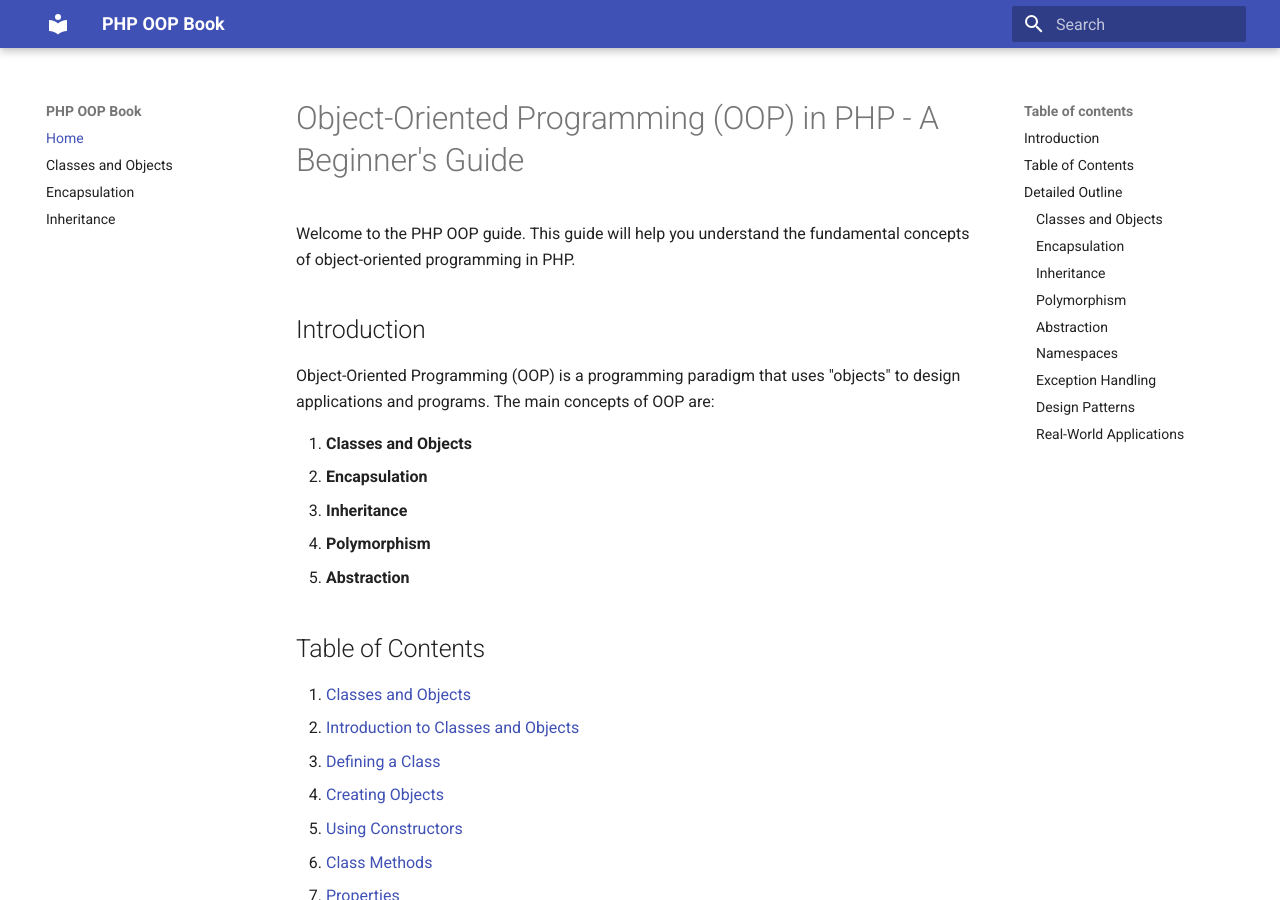
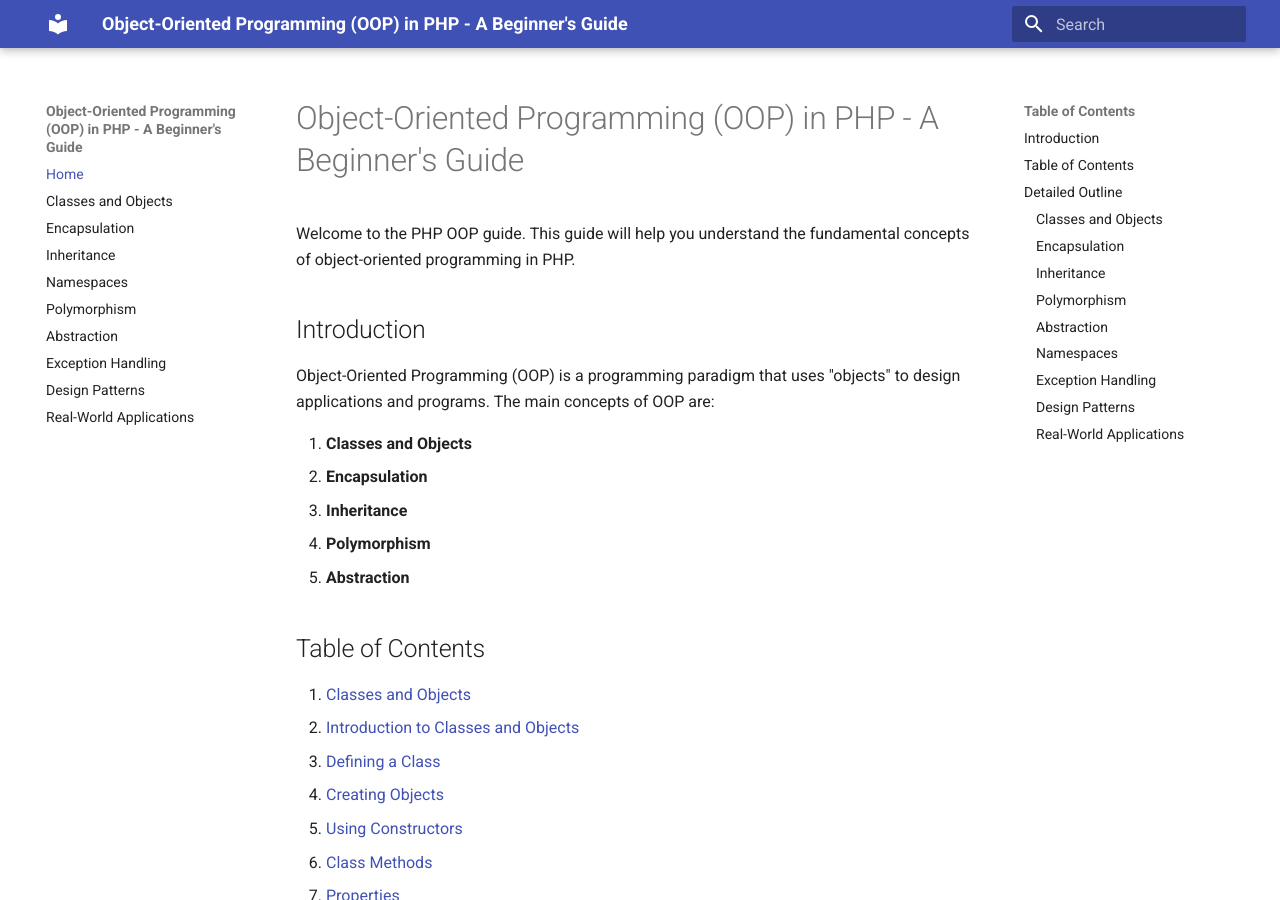
Before and after one commit to fahdi/php-oop, an MkDocs documentation site: the page built from docs/README.md, in a window 1280 px wide and 900 px high. Built offline with MkDocs 1.6.1 and Material for MkDocs 9.7.7, drawn with Linux system fonts in a browser that asks for light colours.

Commit message:
Update the Yaml config for mkdocs. This should fix the syntax highlights for code

```diff
--- a/mkdocs.yml
+++ b/mkdocs.yml
@@ -1,10 +1,22 @@
-site_name: PHP OOP Book
+site_name: Object-Oriented Programming (OOP) in PHP - A Beginner's Guide
 theme:
   name: material
 markdown_extensions:
+  - pymdownx.superfences
+  - pymdownx.highlight
   - codehilite
+  - toc:
+      permalink: true
+      separator: "_"
+      title: "Table of Contents"
 nav:
   - Home: README.md
   - Classes and Objects: classes.md
   - Encapsulation: encapsulation.md
   - Inheritance: inheritance.md
+  - Namespaces: namespaces.md
+  - Polymorphism: polymorphism.md
+  - Abstraction: abstraction.md
+  - Exception Handling: exceptions.md
+  - Design Patterns: design-patterns.md
+  - Real-World Applications: real-world-applications.md
```
